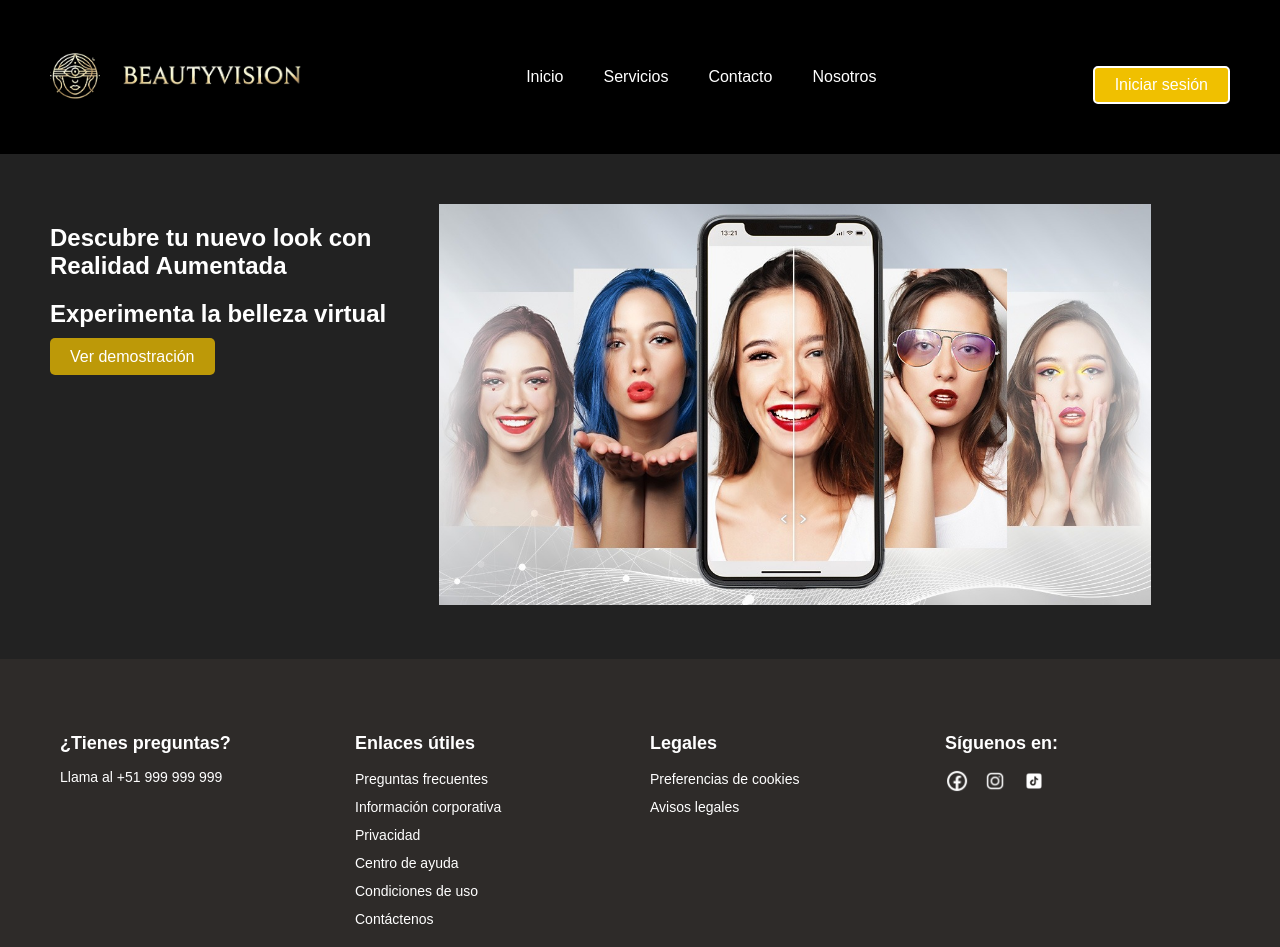
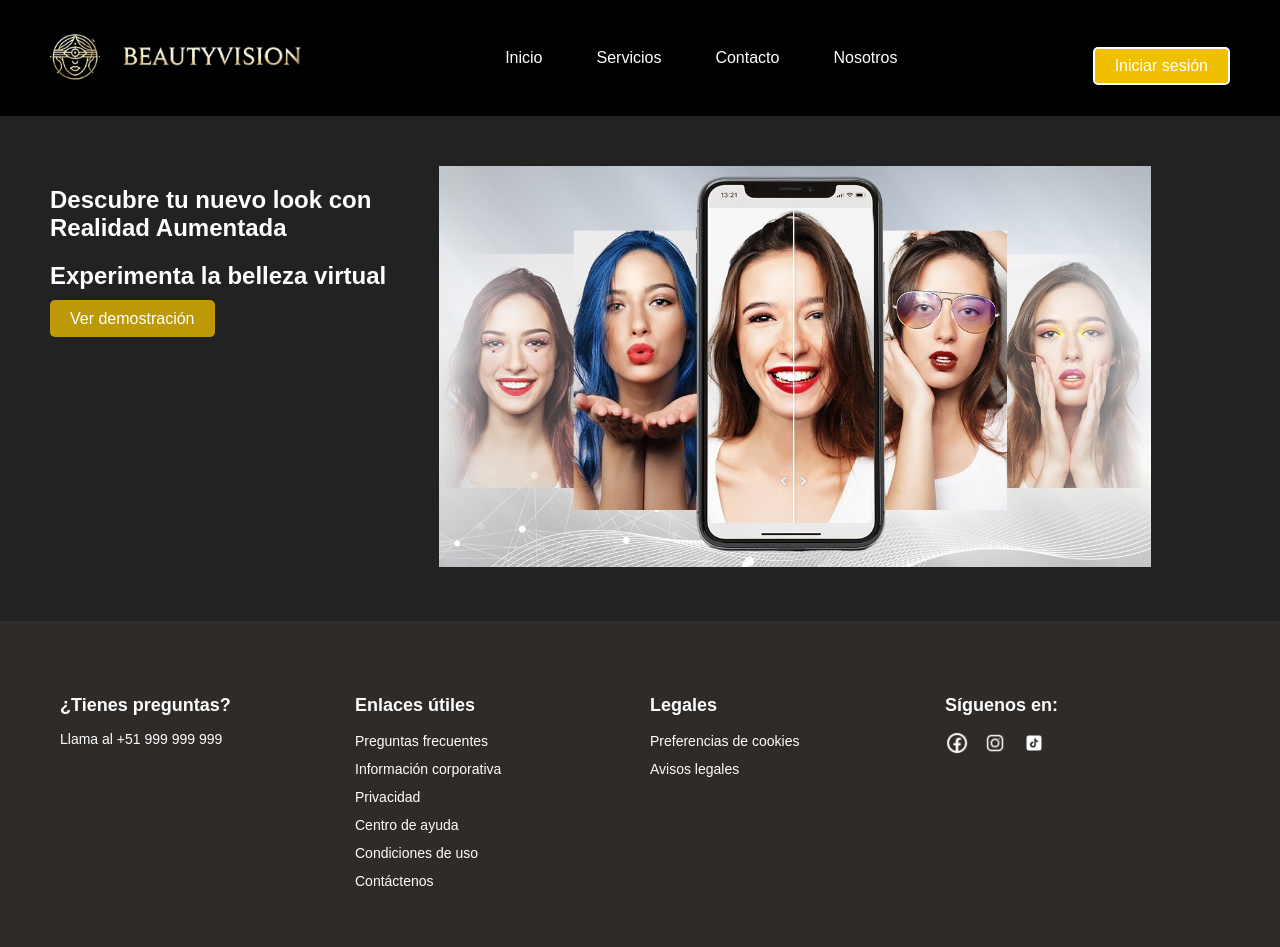
Before and after one commit to vianka118/BeautyVision.github.io, a plain HTML site: page index.html in a window 1280 px wide. Shown: the top 947 px of the page. Drawn offline with Linux system fonts and the light colour scheme.

Commit message:
Update styles.css
Signed-off-by: CarlosGouroCepeda <carlosgcepeda@gmail.com>

```diff
--- a/assets/styles/styles.css
+++ b/assets/styles/styles.css
@@ -1,10 +1,3 @@
-header {
-    display: flex;
-    justify-content: space-between;
-    align-items: center;
-    background-color: #2e2b29;
-    padding: 10px 50px;
-}
 
 .logo-container {
     display: flex;
@@ -17,6 +10,10 @@ header {
     width: 50px;
     border-radius: 50%;
     object-fit: cover;
+}
+
+.logo-container:hover{
+    transform: scale(1.15);
 }
 
 .logotxt img {
@@ -57,13 +54,14 @@ header {
     color: #2e2b29;
 }
 
+body {
+    background-color: #1a1a1a;
+    font-family: Arial, sans-serif;
+    color: white;
+    margin: 0;
+    align-items: center;
+    justify-content: center;
 
-body {
-    font-family: 'Inter';
-    margin: 0;
-    padding: 0;
-    background-color: #f4f4f4;
-    color: #333;
 }
 
 header {
@@ -72,6 +70,10 @@ header {
     align-items: center;
     padding: 50px;
     background-color: #000;
+    position: sticky;
+    top: 0;
+    z-index: 100000;
+    height: 2vh;
 }
 
 header nav ul {
@@ -81,12 +83,25 @@ header nav ul {
 
 header nav ul li {
     margin-right: 20px;
+    padding: 7px;
+    border-radius: 7px;
+    transition: all 0.5s ease;
 }
+
+header nav ul li:hover {
+    transform: scale(1.1);
+    outline: 1px rgb(179, 174, 174) solid;
+    background-color: #222;
+    color: rgb(190, 138, 138);
+}
+
 
 header nav ul li a {
     color: white;
     text-decoration: none;
 }
+
+
 
 .hero {
     display: flex;
@@ -265,15 +280,6 @@ footer {
     padding: 50px 0;
 }
 
-body {
-    background-color: #1a1a1a;
-    font-family: Arial, sans-serif;
-    color: white;
-    margin: 0;
-    align-items: center;
-    justify-content: center;
-    height: 100vh;
-}
 
 .nosotros-content-container {
     display: flex;
```
